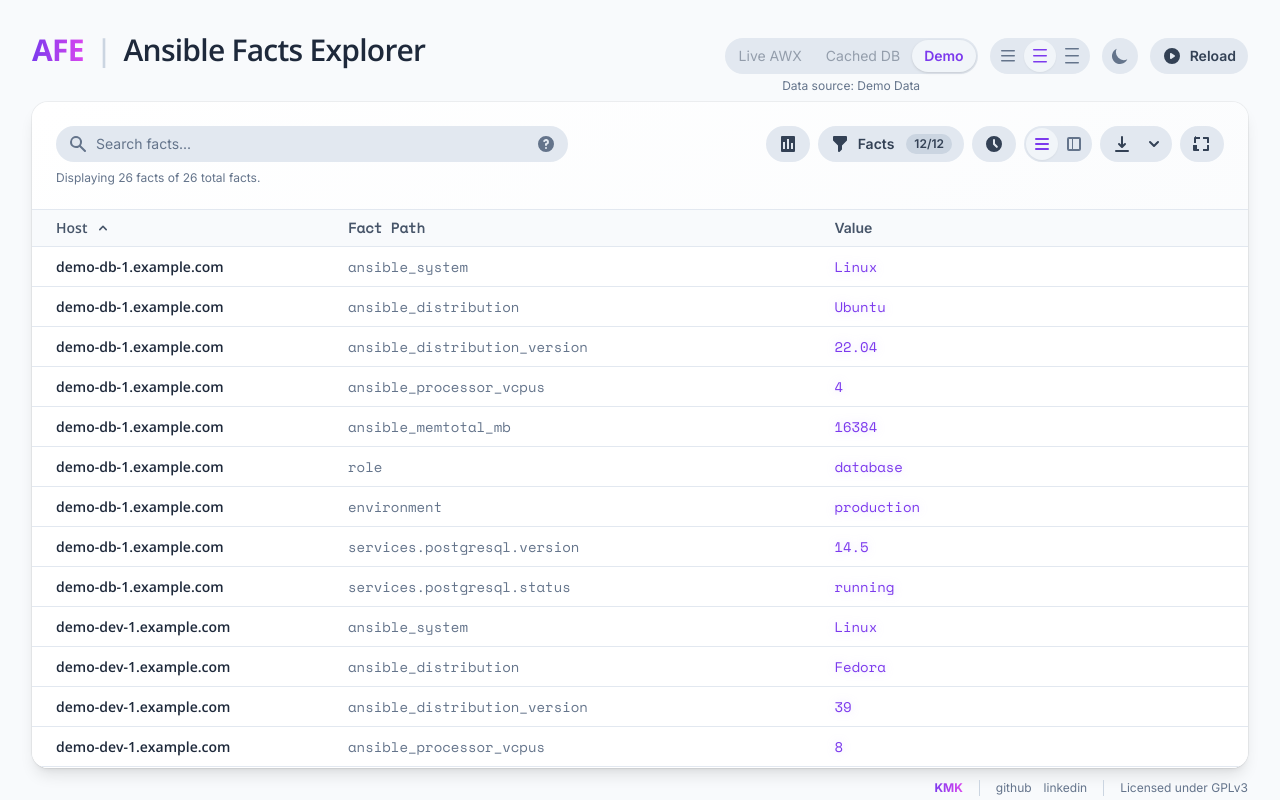
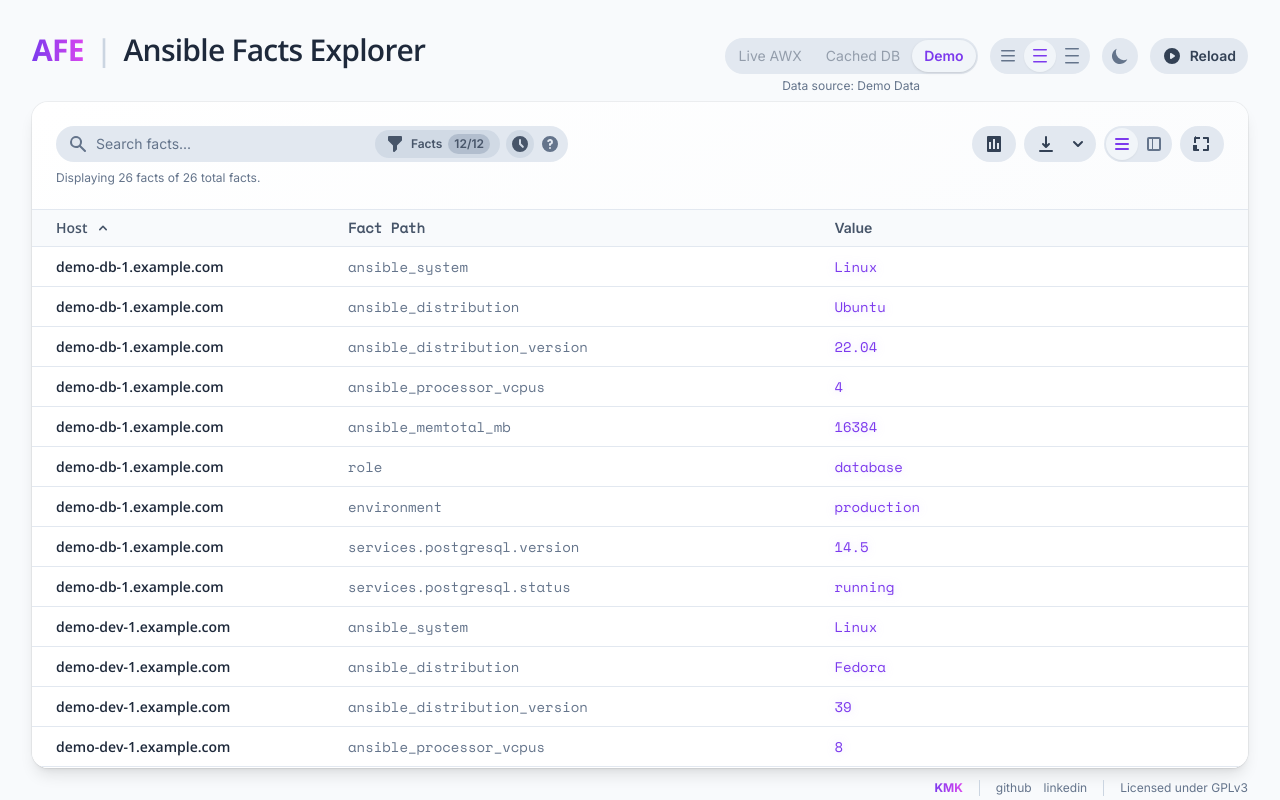
Before and after one commit to kmkamyk/Ansible-Facts-Explorer, a React (Vite) app: page / in a window 1280 px wide. Both pictures are taken after a click on the button "Load Facts". Built offline with nearby package versions, Linux system fonts and the light colour scheme; no server answers.

Commit message:
feat: Integrate filter and column controls into SearchBar
Moves the filter and modified column toggle controls into the SearchBar component, improving UI consistency and discoverability. Updates the SearchBar props to accommodate these new interactive elements.

```diff
--- a/components/FactBrowser.tsx
+++ b/components/FactBrowser.tsx
@@ -13,7 +13,7 @@ import ThemeSwitcher from './ThemeSwitcher';
 import ViewSwitcher, { ViewMode } from './ViewSwitcher';
 import FactFilter from './FactFilter';
 import { DENSITY_THEME } from '../styles/densityTheme';
-import { DownloadIcon, PlayIcon, ExcelIcon, ClockIcon, FilterIcon, ExpandIcon, CompressIcon, ChevronDownIcon, ChartBarIcon } from './icons/Icons';
+import { DownloadIcon, PlayIcon, ExcelIcon, ClockIcon, ExpandIcon, CompressIcon, ChevronDownIcon, ChartBarIcon } from './icons/Icons';
 import Dashboard from './Dashboard';
 
 type Theme = 'light' | 'dark';
@@ -632,12 +632,19 @@ const FactBrowser: React.FC<FactBrowserProps> = () => {
           <div className="bg-gradient-to-br from-white to-slate-50 dark:bg-gradient-to-br dark:from-zinc-900 dark:to-zinc-950 rounded-2xl shadow-lg ring-1 ring-black ring-opacity-5 dark:ring-white dark:ring-opacity-10 overflow-hidden h-full flex flex-col">
             <div className="relative z-30">
               <div className={`p-4 sm:p-6 flex flex-col sm:flex-row justify-between items-start gap-4`}>
-                <div className="w-full max-w-lg flex-shrink">
+                <div className="flex-shrink-0 w-full max-w-lg">
                   <SearchBar
                     searchTerm={searchTerm}
                     setSearchTerm={setSearchTerm}
                     isRegexValid={isRegexValid}
                     density={density}
+                    onFilterClick={() => setIsFactFilterVisible(!isFactFilterVisible)}
+                    isFilterActive={isFactFilterVisible}
+                    isFilterDisabled={allFactPaths.length === 0}
+                    visibleFactCount={visibleFactPaths.size}
+                    totalFactCount={allFactPaths.length}
+                    showModifiedColumn={showModifiedColumn}
+                    onToggleModifiedColumn={() => setShowModifiedColumn(!showModifiedColumn)}
                   />
                   <p className={`text-xs text-slate-500 dark:text-zinc-400 pt-2`}>
                     Displaying {displayedItemCount.toLocaleString()} {displayedItemName} of {totalItemCount.toLocaleString()} total {totalItemName}.
@@ -655,34 +662,6 @@ const FactBrowser: React.FC<FactBrowserProps> = () => {
                   >
                     <ChartBarIcon />
                   </Button>
-                  <Button
-                    onClick={() => setIsFactFilterVisible(!isFactFilterVisible)}
-                    variant="tertiary"
-                    shape="pill"
-                    density={density}
-                    className={`h-9 ${isFactFilterVisible ? 'bg-violet-100 dark:bg-violet-900/50' : ''}`}
-                    title="Filter visible facts"
-                    disabled={allFactPaths.length === 0}
-                  >
-                    <FilterIcon />
-                    <span className="hidden sm:inline">Facts</span>
-                    {allFactPaths.length > 0 && (
-                      <span className="text-xs bg-slate-300 dark:bg-zinc-700 rounded-full px-2 py-0.5 ml-1">
-                        {visibleFactPaths.size}/{allFactPaths.length}
-                      </span>
-                    )}
-                  </Button>
-                  <Button
-                    onClick={() => setShowModifiedColumn(!showModifiedColumn)}
-                    variant="tertiary"
-                    shape="pill"
-                    density={density}
-                    className={`h-9 ${showModifiedColumn ? 'bg-violet-100 dark:bg-violet-900/50' : ''}`}
-                    title="Toggle modified date column"
-                  >
-                      <ClockIcon />
-                  </Button>
-                  <ViewSwitcher viewMode={viewMode} onViewModeChange={setViewMode} className="h-9" />
                   <div className="relative" ref={exportMenuRef}>
                     <Button
                       onClick={() => setIsExportMenuOpen(!isExportMenuOpen)}
@@ -719,6 +698,11 @@ const FactBrowser: React.FC<FactBrowserProps> = () => {
                       </div>
                     )}
                   </div>
+                  <ViewSwitcher
+                    viewMode={viewMode}
+                    onViewModeChange={setViewMode}
+                    className="h-9"
+                  />
                   <Button
                     onClick={() => setIsFullScreen(!isFullScreen)}
                     variant="tertiary"
--- a/components/SearchBar.tsx
+++ b/components/SearchBar.tsx
@@ -1,19 +1,42 @@
 import React from 'react';
 import { Density } from '../types';
 import { DENSITY_THEME } from '../styles/densityTheme';
-import { QuestionMarkCircleIcon, XCircleIcon } from './icons/Icons';
+import { QuestionMarkCircleIcon, XCircleIcon, FilterIcon, ClockIcon } from './icons/Icons';
+import ViewSwitcher, { ViewMode } from './ViewSwitcher';
 
 interface SearchBarProps {
   searchTerm: string;
   setSearchTerm: (term: string) => void;
   isRegexValid: boolean;
   density?: Density;
+  // Props for the integrated filter button
+  onFilterClick: () => void;
+  isFilterActive: boolean;
+  isFilterDisabled: boolean;
+  visibleFactCount: number;
+  totalFactCount: number;
+  // New props for integrated controls
+  showModifiedColumn: boolean;
+  onToggleModifiedColumn: () => void;
 }
 
-const SearchBar: React.FC<SearchBarProps> = ({ searchTerm, setSearchTerm, isRegexValid, density = 'spacious' }) => {
+const SearchBar: React.FC<SearchBarProps> = ({
+  searchTerm,
+  setSearchTerm,
+  isRegexValid,
+  density = 'spacious',
+  onFilterClick,
+  isFilterActive,
+  isFilterDisabled,
+  visibleFactCount,
+  totalFactCount,
+  showModifiedColumn,
+  onToggleModifiedColumn,
+}) => {
   const densityClasses = DENSITY_THEME[density].input;
 
-  const baseInputClasses = `block w-full bg-slate-200 dark:bg-zinc-800 rounded-full pl-10 pr-16 text-sm placeholder-slate-500 dark:placeholder-zinc-400 text-slate-900 dark:text-zinc-100 focus:outline-none transition-shadow duration-200`;
+  // Decreased right padding after moving some controls out
+  const baseInputClasses = `block w-full bg-slate-200 dark:bg-zinc-800 rounded-full pl-10 pr-52 text-sm placeholder-slate-500 dark:placeholder-zinc-400 text-slate-900 dark:text-zinc-100 focus:outline-none transition-shadow duration-200`;
   const validationClasses = !isRegexValid && searchTerm
     ? "ring-2 ring-red-500/70"
     : "focus:ring-2 focus:ring-violet-500/70 dark:focus:ring-violet-400/70";
@@ -35,7 +58,40 @@ const SearchBar: React.FC<SearchBarProps> = ({ searchTerm, setSearchTerm, isRege
           aria-invalid={!isRegexValid && searchTerm ? 'true' : 'false'}
           aria-describedby="regex-error"
         />
-        <div className="absolute inset-y-0 right-0 pr-3 flex items-center gap-2">
+        <div className="absolute inset-y-0 right-0 pr-2 flex items-center gap-1.5">
+            <button
+              type="button"
+              onClick={onFilterClick}
+              disabled={isFilterDisabled}
+              title="Filter visible facts"
+              className={`flex-shrink-0 flex items-center gap-1.5 h-7 px-2.5 rounded-full text-xs font-semibold transition-all duration-200 focus:outline-none focus:ring-2 focus:ring-offset-1 focus:ring-offset-slate-200 dark:focus:ring-offset-zinc-800 focus:ring-violet-500 disabled:opacity-50 disabled:cursor-not-allowed ${
+                isFilterActive
+                  ? 'bg-violet-100 dark:bg-violet-900/60 text-violet-700 dark:text-violet-300 ring-1 ring-violet-300 dark:ring-violet-600/80'
+                  : 'bg-slate-300/70 dark:bg-zinc-700/70 text-slate-600 dark:text-zinc-300 hover:bg-slate-300 dark:hover:bg-zinc-700'
+              }`}
+            >
+              <FilterIcon />
+              <span>Facts</span>
+              {totalFactCount > 0 && (
+                <span className="text-xs bg-slate-400/50 dark:bg-zinc-600/50 rounded-full px-1.5 py-0.5">
+                  {visibleFactCount}/{totalFactCount}
+                </span>
+              )}
+            </button>
+
+            <button
+                type="button"
+                onClick={onToggleModifiedColumn}
+                title="Toggle modified date column"
+                className={`flex-shrink-0 flex items-center justify-center h-7 w-7 rounded-full text-xs font-semibold transition-all duration-200 focus:outline-none focus:ring-2 focus:ring-offset-1 focus:ring-offset-slate-200 dark:focus:ring-offset-zinc-800 focus:ring-violet-500 ${
+                  showModifiedColumn
+                    ? 'bg-violet-100 dark:bg-violet-900/60 text-violet-700 dark:text-violet-300'
+                    : 'bg-slate-300/70 dark:bg-zinc-700/70 text-slate-600 dark:text-zinc-300 hover:bg-slate-300 dark:hover:bg-zinc-700'
+                }`}
+            >
+                <ClockIcon />
+            </button>
+
             {searchTerm && (
                 <button
                     type="button"
```
Also changed, not shown: 1 other file (tests, documents, lock files or other folders).
